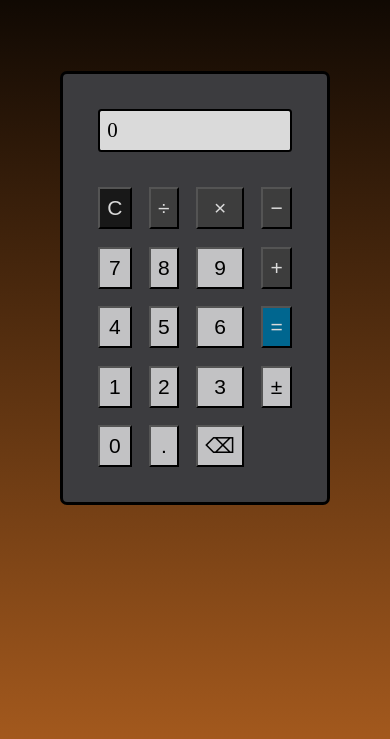
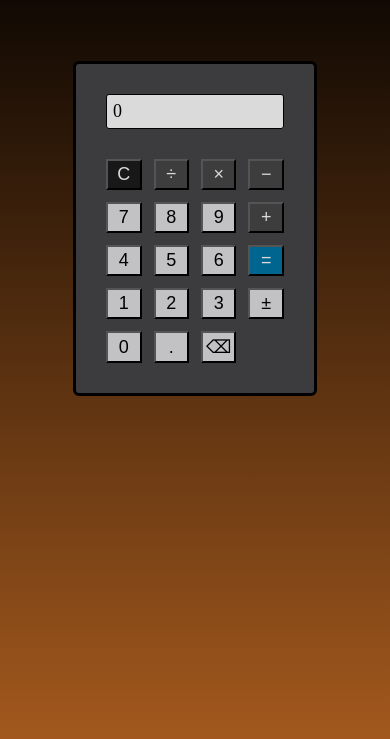
Before and after one commit to Togul174/Calculator, a plain HTML site: page index.html in a window 390 px wide. Shown: the part 83-822 px from the top of the page. Drawn offline with Linux system fonts and the light colour scheme.

Commit message:
Исправил адаптив

```diff
--- a/styles.css
+++ b/styles.css
@@ -70,6 +70,7 @@
     background-color: #c2c2c4;
     transition: .3s ease;
     cursor: pointer;
+    color: #000;
 }
 
 .btn:hover {
@@ -107,4 +108,19 @@
     html {
         font-size: 7px;
     }
+
+    .buttons {
+        gap: 2rem;
+    }
+
+    .btn {
+        padding: .5rem;
+    }
 }
+
+@media (max-width: 430px) {
+    html {
+        font-size: 6px;
+    }
+
+}
```
